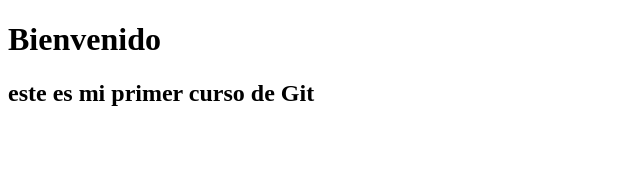
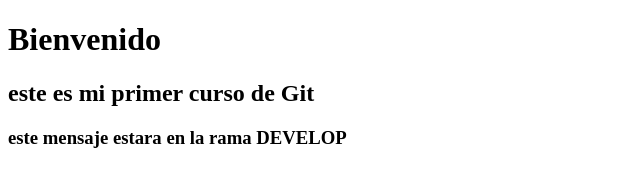
Before and after one commit to yosmendieta/CursoGit, a plain HTML site: page index.html in a window 1280 px wide. Shown: the whole page, without its empty margins (0-640 px from the left). Drawn offline with Linux system fonts and the light colour scheme.

Commit message:
se agrego un h3 para que aparezca en la rama develop

```diff
--- a/index.html
+++ b/index.html
@@ -8,5 +8,6 @@
 <body>
     <h1>Bienvenido</h1>
     <h2>este es mi primer curso de Git</h2>
+    <h3>este mensaje estara en la rama DEVELOP</h3>
 </body>
 </html>
```
